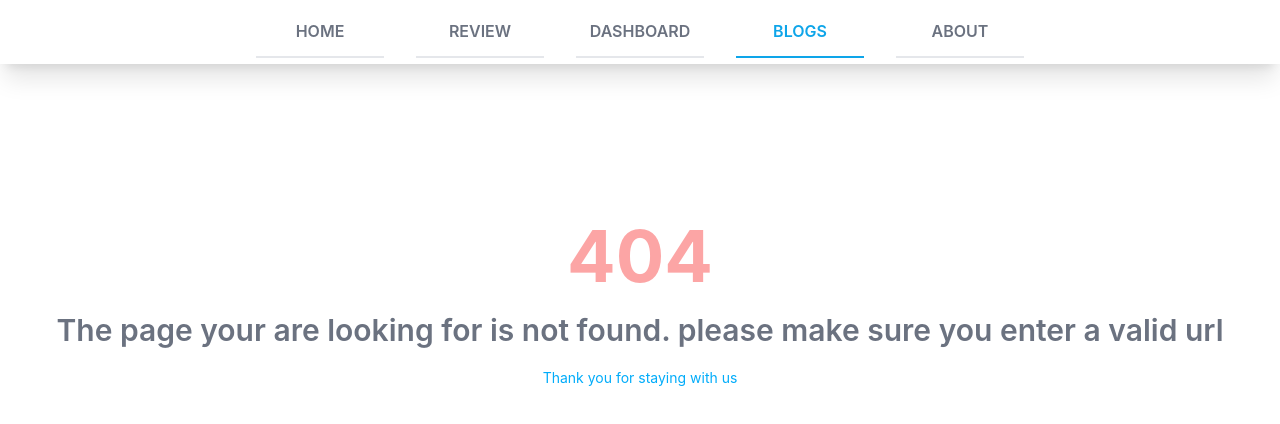
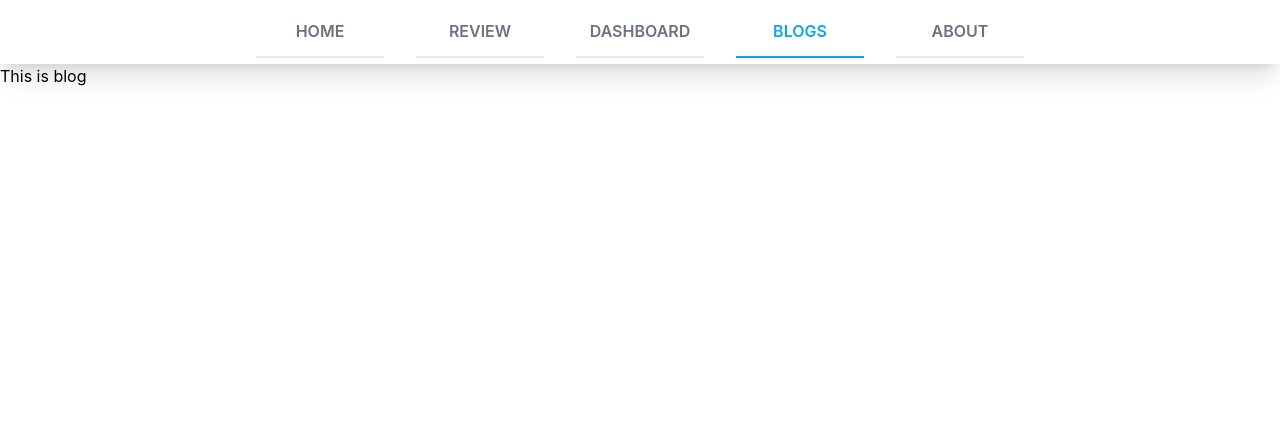
Before and after one commit to munna-aziz-hridoy/cam-review-product-analysis-website, a React (Create React App) app: page /blogs in a window 1280 px wide. Before the commit this address had no page. Shown: the top 424 px of the page. Built offline with nearby package versions, Linux system fonts and the light colour scheme.

Commit message:
blog section initial

```diff
--- a/src/App.js
+++ b/src/App.js
@@ -1,5 +1,6 @@
 import { Route, Routes } from "react-router-dom";
 import "./App.css";
+import Blogs from "./Components/Blogs/Blogs";
 import Dashboard from "./Components/Dashboard/Dashboard";
 import Error404 from "./Components/Error404/Error404";
 import Header from "./Components/Header/Header";
@@ -15,6 +16,7 @@ function App() {
         <Route path="/home" element={<Home />} />
         <Route path="/review" element={<Review />} />
         <Route path="/dashboard" element={<Dashboard />} />
+        <Route path="/blogs" element={<Blogs />} />
         <Route path="*" element={<Error404 />} />
       </Routes>
     </div>
--- /dev/null
+++ b/src/Components/Blogs/Blogs.jsx
@@ -0,0 +1,11 @@
+import React from "react";
+
+const Blogs = () => {
+  return (
+    <div>
+      <h2>This is blog</h2>
+    </div>
+  );
+};
+
+export default Blogs;
```
